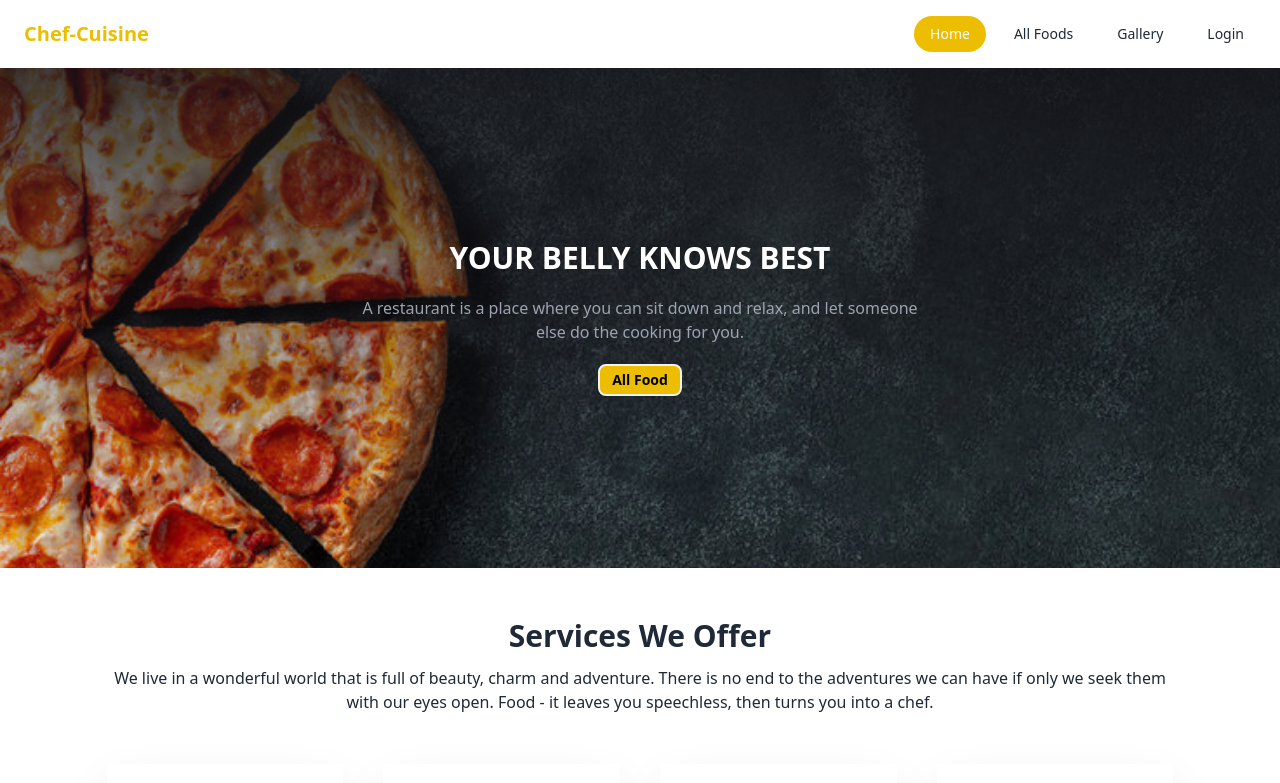
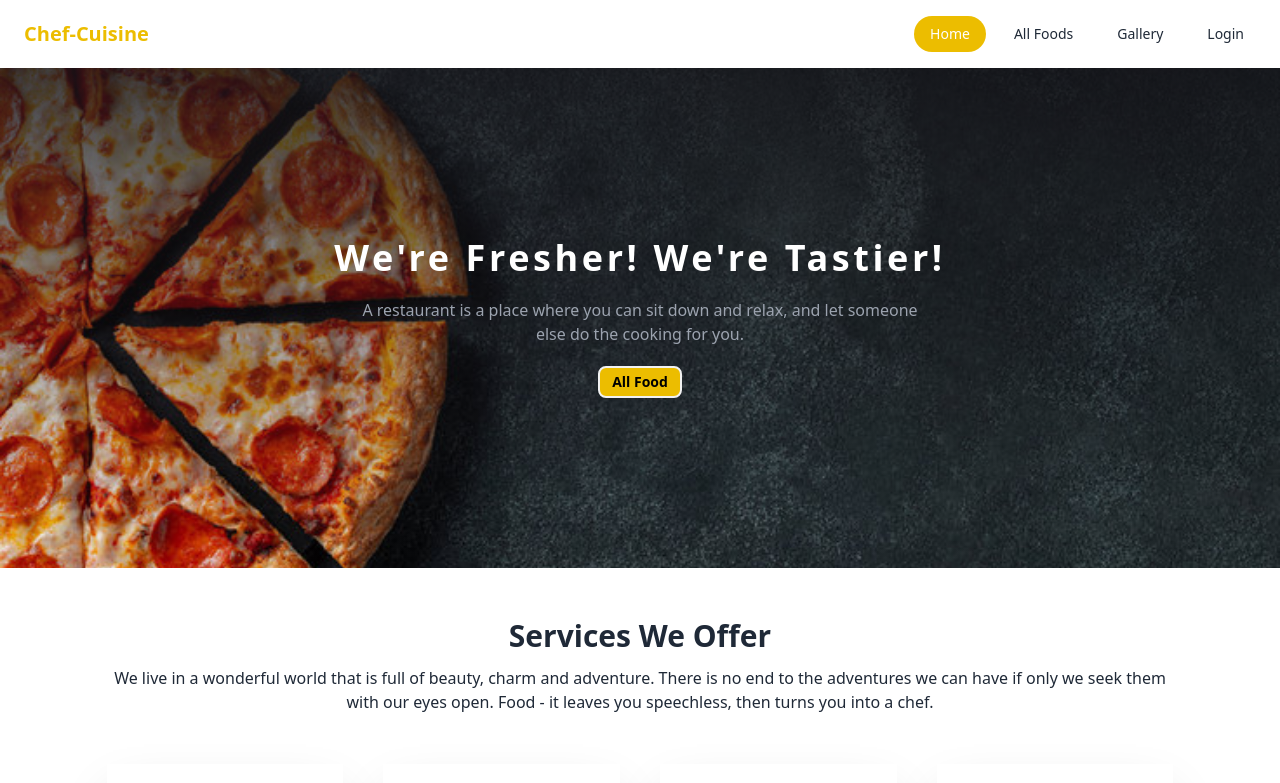
Before and after one commit to abtaheetaseen/Chef-Cuisine-Client, a React (Vite) app: page / in a window 1280 px wide. Shown: the top 783 px of the page. Built offline with nearby package versions, Linux system fonts and the light colour scheme; no server answers.

Commit message:
fifth commit

```diff
--- a/src/components/Hero.jsx
+++ b/src/components/Hero.jsx
@@ -6,7 +6,7 @@ const Hero = () => {
   return (
     <div className='my-bg flex items-center justify-center'>
         <div className='text-center'>
-            <h1 className='text-2xl lg:text-3xl text-white font-bold'>YOUR BELLY KNOWS BEST</h1>
+            <h1 className='text-2xl md:text-3xl lg:text-4xl text-white font-bold tracking-widest'>We're Fresher! We're Tastier!</h1>
             <p className='text-gray-400 w-9/12 mx-auto my-5'>A restaurant is a place where you can sit down and relax, and let someone else do the cooking for you. </p>
             <Link to="/allFoods">
                 <button className='btn btn-sm text-black bg-[#ECBD00] border-2 hover:border-[#ECBD00] hover:text-white hover:bg-transparent'>All Food</button>
```
